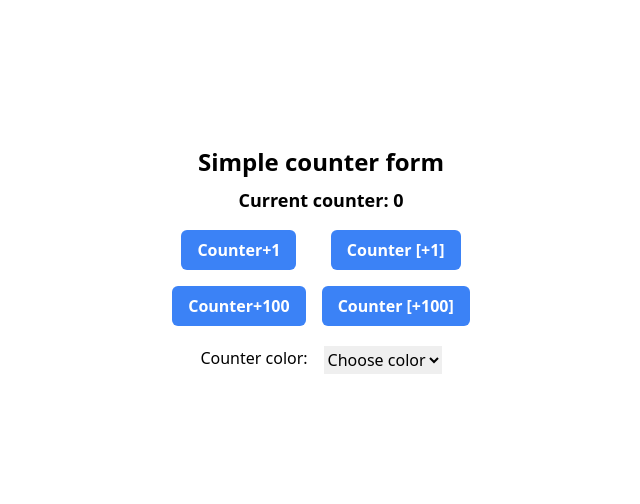
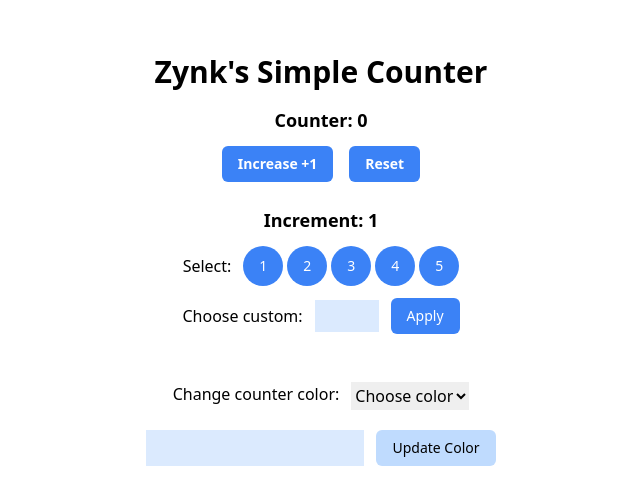
Before and after one commit to zynkd/react_playground, a React (Create React App) app: page / in a window 1280 px wide. Shown: the part 140-644 px from the top of the page, without its empty margins (319-959 px from the left). Built offline with nearby package versions, Linux system fonts and the light colour scheme; no server answers; the HTML template or start-up script is replaced by a standard one.

Commit message:
Added an option to choose custom increment via button submit

```diff
--- a/src/App.js
+++ b/src/App.js
@@ -1,42 +1,104 @@
-import React, { useState } from 'react';
+import React, { useState, useEffect } from 'react';
 import cn from 'classnames';
+
+const API_URL = 'https://api.sampleapis.com/csscolornames/colors';
 
 function App() {
   const [count, setCount] = useState(0);
+  const [increment, setIncrement] = useState(1);
+  const [customIncrement, setCustomIncrement] = useState('');
   const [color, setColor] = useState('');
+  const [text, setText] = useState('');
+  const [hasErrors, setHasErrors] = useState(false);
 
-  const handleIncreaseByOne = () => {
-    setCount((prev) => prev + 1);
+  const [dataFromServer, setDataFromServer] = useState(null);
+
+  useEffect(() => {
+    fetch(API_URL)
+      .then((result) => result.json())
+      .then((data) => setDataFromServer(data));
+  }, []);
+
+  const handleFormSubmit = (event) => {
+    event.preventDefault();
   };
 
-  const handleIncreaseBy100 = () => {
-    setCount((prev) => prev + 100);
+  const handleIncreaseByIncrement = () => {
+    setCount((prev) => prev + increment);
+  };
+
+  const handleResetCounter = () => {
+    setCount(0);
+    setIncrement(1);
+    setCustomIncrement('');
+    setColor('');
+    setText('');
+    setHasErrors(false);
   };
 
   const handleColorSelect = (event) => {
     setColor(event.target.value);
   };
 
-  const handleFormSubmit = (event) => {
-    event.preventDefault();
+  const handleTextChange = (event) => {
+    setText(event.target.value);
+  };
+
+  const handleColorTextSubmit = () => {
+    if (text === 'red') {
+      setColor('red');
+    }
+
+    setText('');
+  };
+
+  const handleUpdateIncrementRoundButton = (e) => {
+    setIncrement(+e.target.value);
+  };
+
+  const handleCustomIncrement = (e) => {
+    // Calling `setState` doesn't immediately update the state object -> won't be
+    // able to see the new change immediately after calling setState ...
+    // Solution 1 - storing input in another variable (and test-validate that)
+    // Solution 2 - move the logic into the callback function that will be
+    // only called AFTER the state updates ...
+    const typedInput = e.target.value;
+    setCustomIncrement(typedInput);
+
+    if (typedInput === '') {
+      setHasErrors(false);
+    } else if (isNaN(typedInput)) {
+      console.log('Not a number');
+      setHasErrors(true);
+      // Only integers allowed
+    } else if (typedInput % 1 !== 0) {
+      console.log('Not a number');
+      setHasErrors(true);
+    } else if (!Number.isInteger(Number(typedInput))) {
+      console.log('Not an integer');
+      setHasErrors(true);
+    } else if (typedInput < 1 || typedInput > 100) {
+      console.log('Accepted numbers 1-100');
+      setHasErrors(true);
+    } else {
+      setHasErrors(false);
+    }
+  };
+
+  const handleCustomIncrementSubmit = () => {
+    if (hasErrors === false && customIncrement !== '') {
+      setIncrement(+customIncrement);
+    }
   };
 
   return (
     <div className='h-screen flex items-center justify-center'>
       <form onSubmit={handleFormSubmit}>
-        <h1 className='form-title mb-2 text-2xl font-bold text-center'>
-          Simple counter form
+        <h1 className='form-title mb-4 text-3xl font-bold text-center'>
+          Zynk's Simple Counter
         </h1>
-        <h2 className='form-counter mb-2 text-lg font-bold text-center'>
-          {/* Current counter:{' '}
-          <span
-            style={{
-              color: color,
-            }}
-          >
-            {count}
-          </span> */}
-          Current counter:{' '}
+        <h2 className='mb-1 text-lg font-bold text-center'>
+          Counter:{' '}
           <span
             className={cn({
               'text-red-500': color === 'red',
@@ -48,38 +110,80 @@ function App() {
             {count}
           </span>
         </h2>
-        <div className='flex justify-around'>
-          <input
+
+        <div className='flex justify-center mb-4'>
+          <button
+            className='text-sm bg-blue-500 text-white px-4 py-2 font-bold rounded-md m-2 hover:bg-blue-700'
+            onClick={handleIncreaseByIncrement}
             type='button'
-            value='Counter+1'
-            className='bg-blue-500 text-white px-4 py-2 font-bold rounded-md m-2'
-            onClick={handleIncreaseByOne}
-          />
+          >
+            Increase +{increment}
+          </button>
           <button
-            className='bg-blue-500 text-white px-4 py-2 font-bold rounded-md m-2'
-            onClick={handleIncreaseByOne}
+            className='text-sm bg-blue-500 text-white px-4 py-2 font-bold rounded-md m-2 hover:bg-blue-700'
+            onClick={handleResetCounter}
+            type='button'
           >
-            Counter [+1]
-          </button>
-        </div>
-        <div className='flex justify-around mb-3'>
-          <input
-            type='button'
-            value='Counter+100'
-            className='bg-blue-500 text-white px-4 py-2 font-bold rounded-md m-2'
-            onClick={handleIncreaseBy100}
-          />
-          <button
-            className='bg-blue-500 text-white px-4 py-2 font-bold rounded-md m-2'
-            onClick={handleIncreaseBy100}
-          >
-            Counter [+100]
+            Reset
           </button>
         </div>
 
-        <div className='flex justify-center gap-4'>
-          <p className='mb-1 text-center'>Counter color:</p>
-          <select value={color} onChange={handleColorSelect}>
+        <div className='text-center text-md mb-12'>
+          <h2 className='mb-3 text-lg font-bold text-center'>
+            {`Increment: ${increment}`}
+          </h2>
+
+          <div className='flex justify-center items-center gap-3 mb-3'>
+            <p>Select:</p>
+            <div className='flex gap-1 justify-center'>
+              {[1, 2, 3, 4, 5].map((number) => (
+                <button
+                  type='button'
+                  onClick={handleUpdateIncrementRoundButton}
+                  key={number}
+                  value={number}
+                  className='text-sm bg-blue-500 text-white w-10 h-10 rounded-full hover:bg-blue-700 hover:font-bold'
+                >
+                  {number}
+                </button>
+              ))}
+            </div>
+          </div>
+
+          <div className='flex justify-center items-center gap-3 mb-2'>
+            <p>Choose custom: </p>
+            <input
+              type='text'
+              className='bg-blue-100 px-3 py-1 outline-none w-16'
+              name='choose-custom-increment'
+              id='id-choose-custom-increment'
+              value={customIncrement}
+              onChange={handleCustomIncrement}
+            />
+            <input
+              type='button'
+              value='Apply'
+              className='bg-blue-500 text-white px-4 py-2 rounded-md text-sm hover:bg-blue-600 hover:font-bold'
+              onClick={handleCustomIncrementSubmit}
+            />
+          </div>
+          {hasErrors && (
+            <div class='bg-orange-100 border-l-4 border-orange-500 text-orange-700 p-1 text-left'>
+              Input not in the right format!
+            </div>
+          )}
+        </div>
+
+        <div className='flex justify-center gap-3 mb-5'>
+          <label className='mb-1 text-center' htmlFor='id-select-counter-color'>
+            Change counter color:
+          </label>
+          <select
+            value={color}
+            onChange={handleColorSelect}
+            id='id-select-counter-color'
+            className='outline-none'
+          >
             <option value=''>Choose color</option>
             <option value='red'>Red</option>
             <option value='green'>Green</option>
@@ -87,6 +191,22 @@ function App() {
             <option value='purple'>Purple</option>
           </select>
         </div>
+
+        <div className='flex justify-center gap-3 text-sm'>
+          <input
+            name='input-text-1'
+            type='text'
+            className='bg-blue-100 px-2 outline-none'
+            value={text}
+            onChange={handleTextChange}
+          />
+          <input
+            type='button'
+            value='Update Color'
+            className='bg-blue-200 text-black px-4 py-2 rounded-md'
+            onClick={handleColorTextSubmit}
+          />
+        </div>
       </form>
     </div>
   );
```
